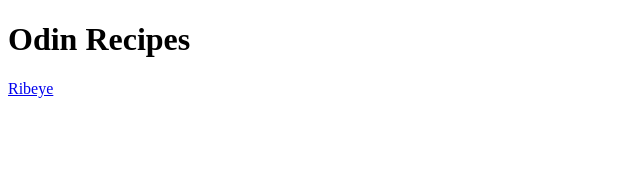
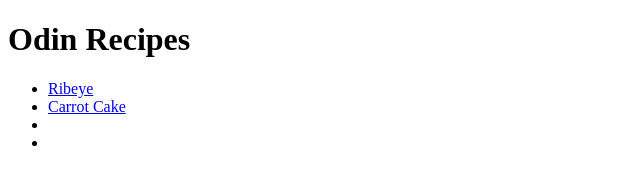
Before and after one commit to efromgucci/odin-recipes, a plain HTML site: page index.html in a window 1280 px wide. Shown: the whole page, without its empty margins (0-640 px from the left). Drawn offline with Linux system fonts and the light colour scheme.

Commit message:
updates index.html to add carrot cake recipe

```diff
--- a/index.html
+++ b/index.html
@@ -8,7 +8,13 @@
 
     <body>
         <h1>Odin Recipes</h1>
-        <a href="recipes/ribeye.html">Ribeye</a>
+        <ul>
+            <li><a href="./recipes/ribeye.html">Ribeye</a></li>
+            <li><a href="./recipes/carrotcake.html">Carrot Cake</a></li>
+            <li></li>
+            <li></li>
+
+        </ul>
 
     </body>
 
```
